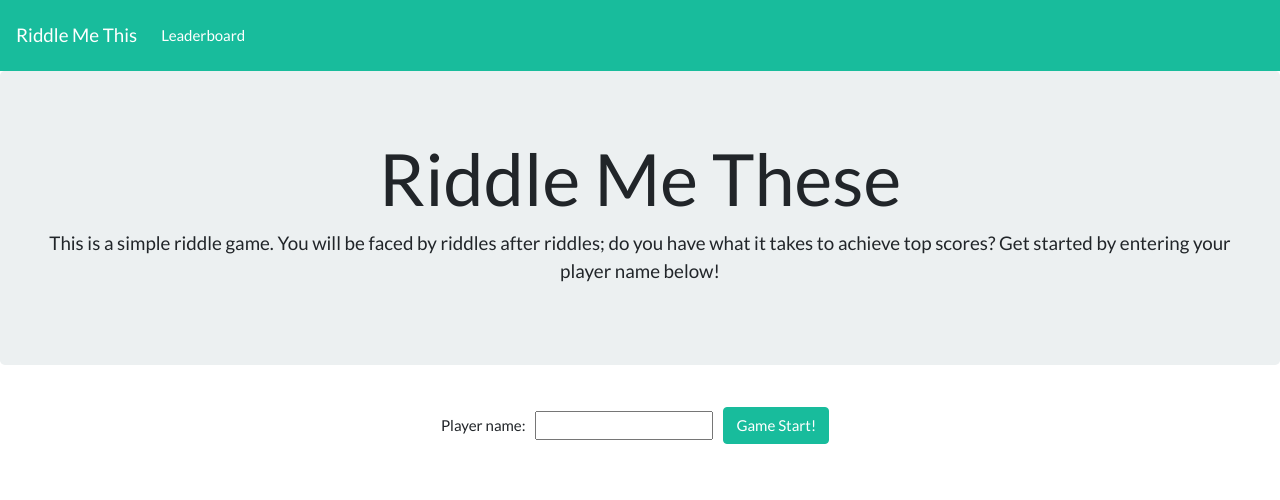
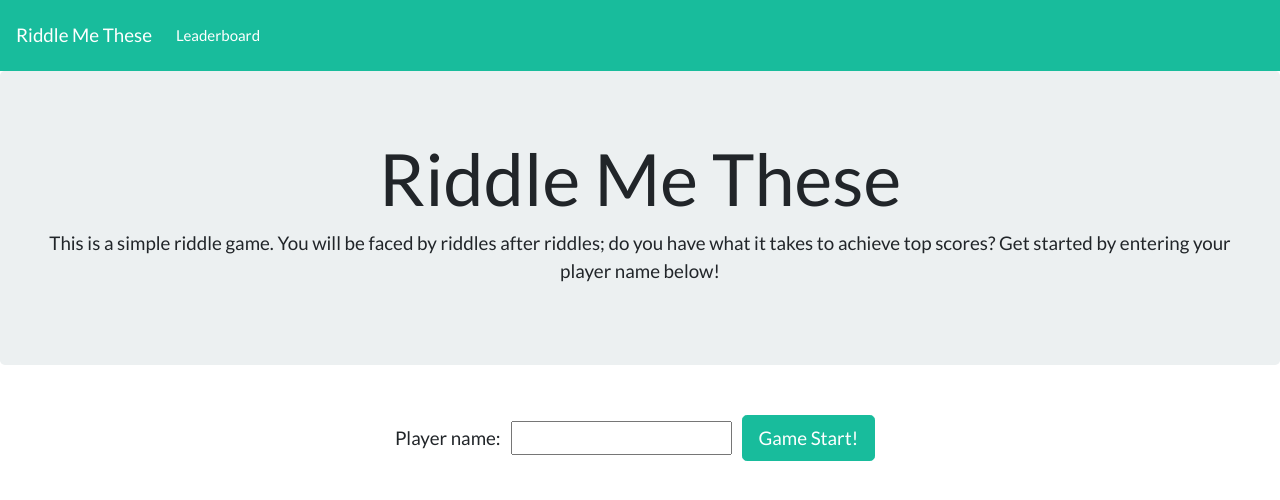
Before and after one commit to Code-Institute-Submissions/PP-MilestoneProject, a Flask app: page / in a window 1280 px wide. Shown: the top 500 px of the page. Run offline with Flask 2, Linux system fonts and the light colour scheme; some libraries are stand-ins or nearby versions.

Commit message:
Adjustment to html templates and CSS styling

```diff
--- a/static/css/style.css
+++ b/static/css/style.css
@@ -5,3 +5,10 @@
 #login button {
     margin: 10px;
 }
+
+.player-option {
+    width: 100%;
+    margin-bottom: 10px;
+    padding-left: 40px;
+    padding-right: 40px;
+}
--- a/templates/base.html
+++ b/templates/base.html
@@ -13,7 +13,7 @@
 
 <body>
   <nav class="navbar navbar-expand-lg navbar-dark bg-dark">
-    <a class="navbar-brand" href="#">Riddle Me This</a>
+    <a class="navbar-brand" href="#">Riddle Me These</a>
     <button class="navbar-toggler" type="button" data-toggle="collapse" data-target="#navbarColor02" aria-controls="navbarColor02" aria-expanded="false" aria-label="Toggle navigation">
     <span class="navbar-toggler-icon"></span>
   </button>
--- a/templates/index.html
+++ b/templates/index.html
@@ -6,10 +6,10 @@
 </div>
 
 <div class="container-fluid" id="login">
-    <form class="form-inline justify-content-center" method="POST">
+    <form class="form-inline form-control-lg justify-content-center" method="POST">
       <label for="name">Player name:</label>
       <input type="text" name="player_name" id="player_name" />
-      <button class="btn btn-success">Game Start!</button>
+      <button class="btn btn-success btn-lg">Game Start!</button>
     </form>
 </div>
 
```
